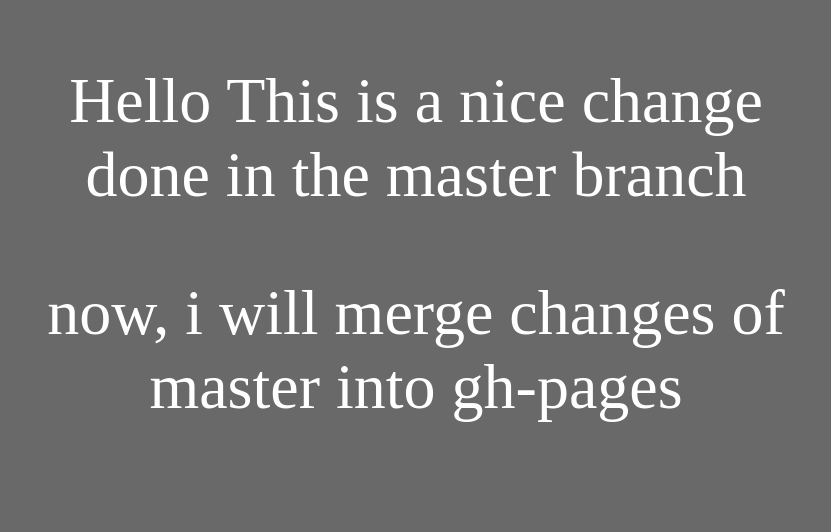
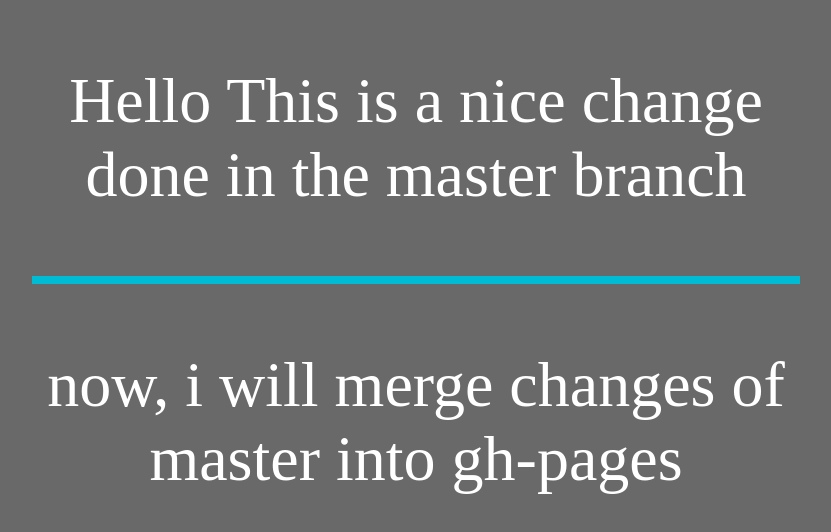
Before and after one commit to yolixtly/TGIF, a plain HTML site: page index.html in a window 1280 px wide. Shown: the whole page, without its empty margins (224-1055 px from the left). Drawn offline with Linux system fonts and the light colour scheme.

Commit message:
hr added in master branch

```diff
--- a/css/style.css
+++ b/css/style.css
@@ -6,3 +6,8 @@ body {
 	color: white;
 	width: 60%;
 }
+hr {
+	background-color: #00BCD4;
+    height: .5rem;
+    border: 0;
+}
--- a/index.html
+++ b/index.html
@@ -7,6 +7,7 @@
 </head>
 <body>
 <p>Hello This is a nice change done in the master branch</p>
+<hr>
 <p>now, i will merge changes of master into gh-pages</p>
 
 <script src="js/jquery-2.2.0.js"></script>
```
